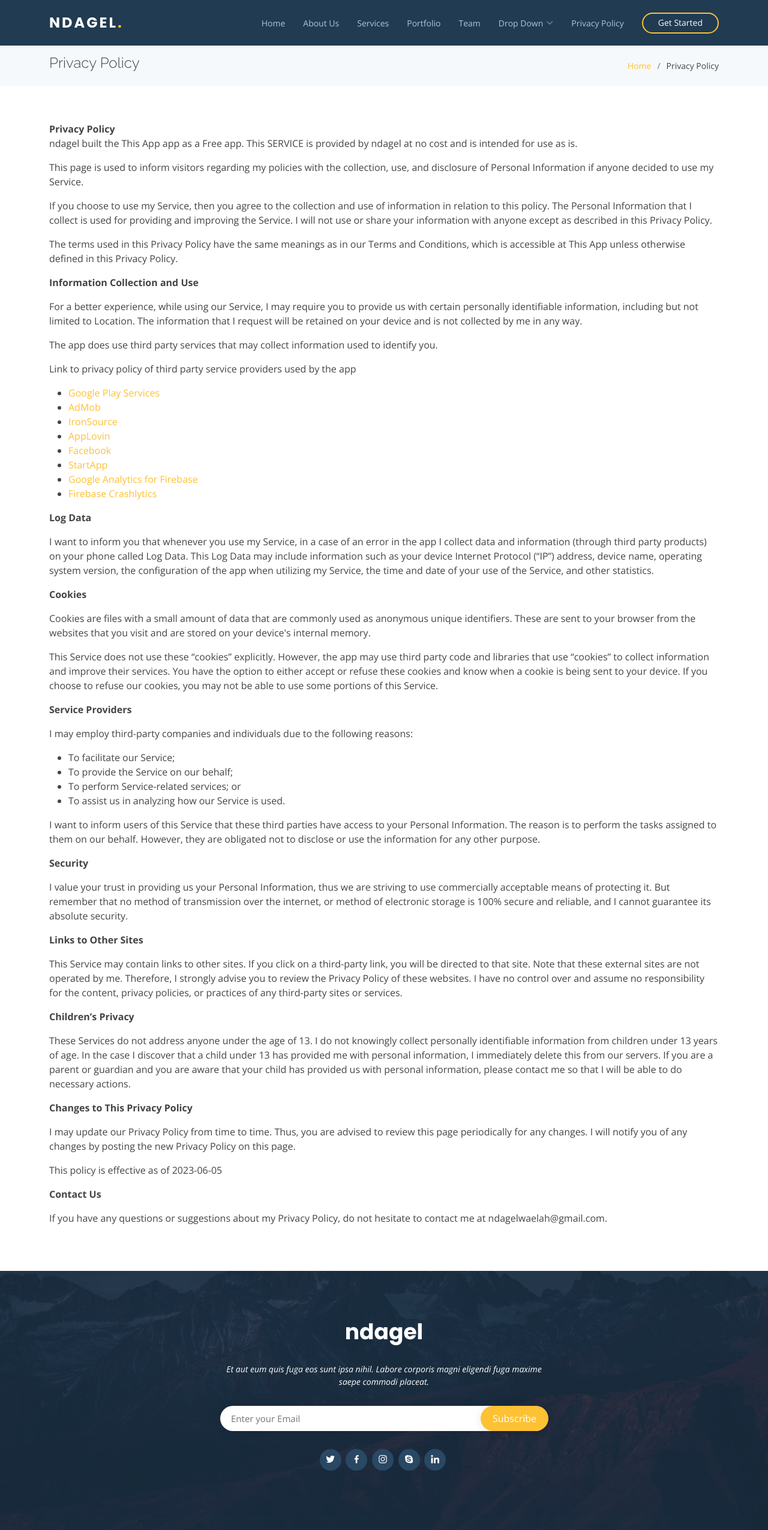
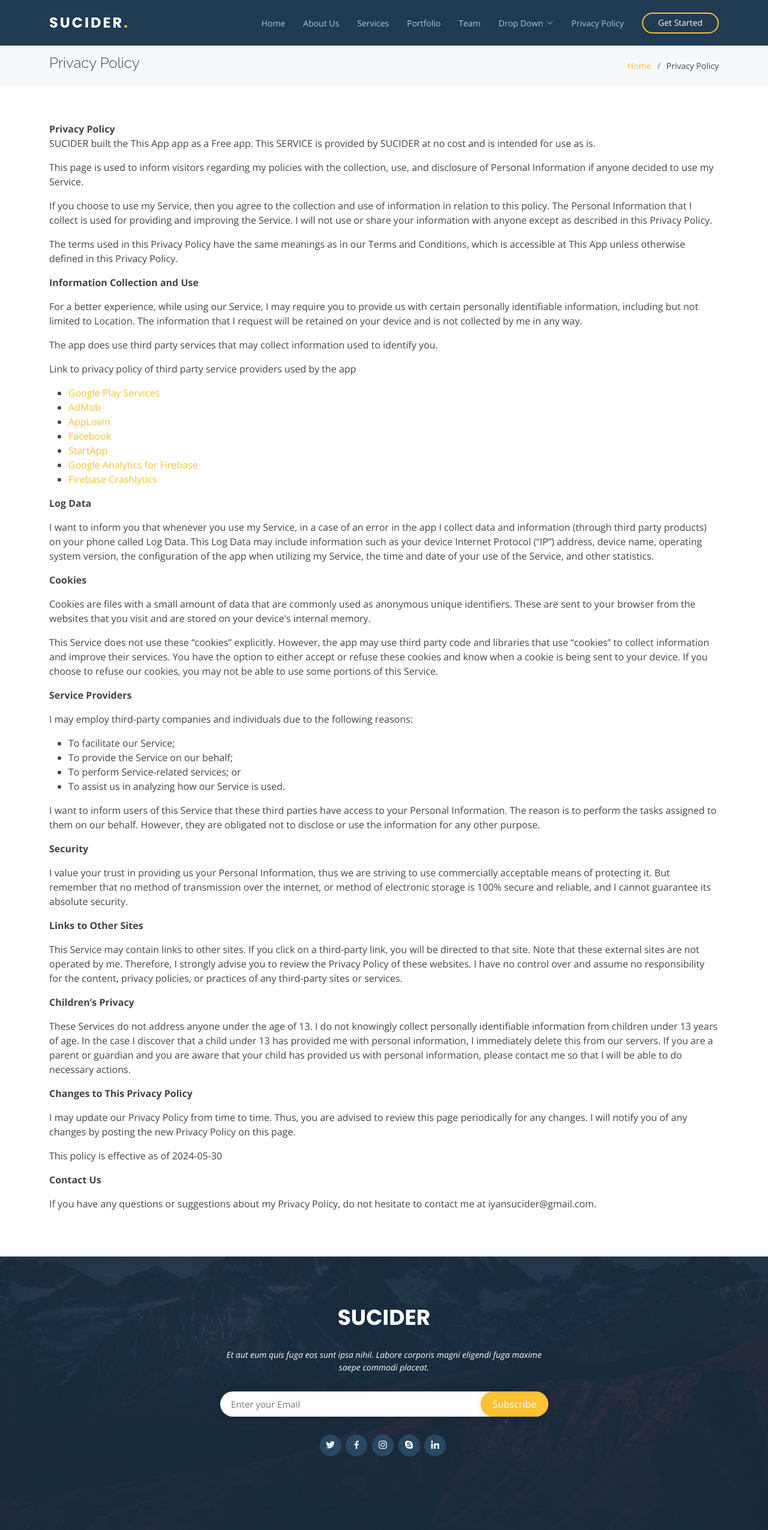
Before and after one commit to sucider/sucider.github.io, a plain HTML site: page privacy.html in a window 1280 px wide. Shown: the top 2551 px of the page at 60% size. Drawn offline with nearby package versions, Linux system fonts and the light colour scheme.

Commit message:
uploaaaad

```diff
--- a/privacy.html
+++ b/privacy.html
@@ -5,7 +5,7 @@
   <meta charset="utf-8">
   <meta content="width=device-width, initial-scale=1.0" name="viewport">
 
-  <title>Privacy Policy - ndagel</title>
+  <title>Privacy Policy - SUCIDER</title>
   <meta content="" name="description">
   <meta content="" name="keywords">
 
@@ -28,8 +28,8 @@
   <link href="assets/css/style.css" rel="stylesheet">
 
   <!-- =======================================================
-  * Template Name: ndagel - v4.7.1
-  * Template URL: https://bootstrapmade.com/ndagel-bootstrap-template-nice-animation/
+  * Template Name: SUCIDER - v4.7.1
+  * Template URL: https://bootstrapmade.com/SUCIDER-bootstrap-template-nice-animation/
   * Author: BootstrapMade.com
   * License: https://bootstrapmade.com/license/
   ======================================================== -->
@@ -42,7 +42,7 @@
     <div class="container d-flex align-items-center justify-content-between">
 
       <div class="logo">
-        <h1><a href="index.html">ndagel<span>.</span></a></h1>
+        <h1><a href="index.html">SUCIDER<span>.</span></a></h1>
         <!-- Uncomment below if you prefer to use an image logo -->
         <!-- <a href="index.html"><img src="assets/img/logo.png" alt="" class="img-fluid"></a>-->
       </div>
@@ -100,7 +100,7 @@
     <section class="inner-page">
       <div class="container">
         <strong>Privacy Policy</strong>
-        <p> ndagel built the This App app as a Free app. This SERVICE is provided by ndagel at no cost and is intended for use as is. </p>
+        <p> SUCIDER built the This App app as a Free app. This SERVICE is provided by SUCIDER at no cost and is intended for use as is. </p>
         <p> This page is used to inform visitors regarding my policies with the collection, use, and disclosure of Personal Information if anyone decided to use my Service. </p>
         <p> If you choose to use my Service, then you agree to the collection and use of information in relation to this policy. The Personal Information that I collect is used for providing and improving the Service. I will not use or share your information with anyone except as described in this Privacy Policy. </p>
         <p> The terms used in this Privacy Policy have the same meanings as in our Terms and Conditions, which is accessible at This App unless otherwise defined in this Privacy Policy. </p>
@@ -117,9 +117,6 @@
             </li>
             <li>
               <a href="https://support.google.com/admob/answer/6128543?hl=en" target="_blank" rel="noopener noreferrer">AdMob</a>
-            </li>
-            <li>
-              <a href="https://developers.is.com/ironsource-mobile/air/ironsource-mobile-privacy-policy/" target="_blank" rel="noopener noreferrer">IronSource</a>
             </li>
             <li>
               <a href="https://www.applovin.com/privacy/" target="_blank" rel="noopener noreferrer">AppLovin</a>
@@ -181,11 +178,11 @@
           <strong>Changes to This Privacy Policy</strong>
         </p>
         <p> I may update our Privacy Policy from time to time. Thus, you are advised to review this page periodically for any changes. I will notify you of any changes by posting the new Privacy Policy on this page. </p>
-        <p>This policy is effective as of 2023-06-05</p>
+        <p>This policy is effective as of 2024-05-30</p>
         <p>
           <strong>Contact Us</strong>
         </p>
-        <p> If you have any questions or suggestions about my Privacy Policy, do not hesitate to contact me at ndagelwaelah@gmail.com. </p>
+        <p> If you have any questions or suggestions about my Privacy Policy, do not hesitate to contact me at iyansucider@gmail.com. </p>
         <p></p>
       </div>
     </section>
@@ -201,7 +198,7 @@
 
         <div class="row  justify-content-center">
           <div class="col-lg-6">
-            <h3>ndagel</h3>
+            <h3>SUCIDER</h3>
             <p>Et aut eum quis fuga eos sunt ipsa nihil. Labore corporis magni eligendi fuga maxime saepe commodi placeat.</p>
           </div>
         </div>
@@ -227,13 +224,13 @@
 
     <div class="container footer-bottom clearfix">
       <div class="copyright">
-        &copy; Copyright <strong><span>ndagel</span></strong>. All Rights Reserved
+        &copy; Copyright <strong><span>SUCIDER</span></strong>. All Rights Reserved
       </div>
       <div class="credits">
         <!-- All the links in the footer should remain intact. -->
         <!-- You can delete the links only if you purchased the pro version. -->
         <!-- Licensing information: https://bootstrapmade.com/license/ -->
-        <!-- Purchase the pro version with working PHP/AJAX contact form: https://bootstrapmade.com/ndagel-bootstrap-template-nice-animation/ -->
+        <!-- Purchase the pro version with working PHP/AJAX contact form: https://bootstrapmade.com/SUCIDER-bootstrap-template-nice-animation/ -->
         Designed by <a href="https://bootstrapmade.com/">BootstrapMade</a>
       </div>
     </div>
```
Also changed, not shown: index.html (+8 -8 lines), portfolio-details.html (+7 -7 lines).
